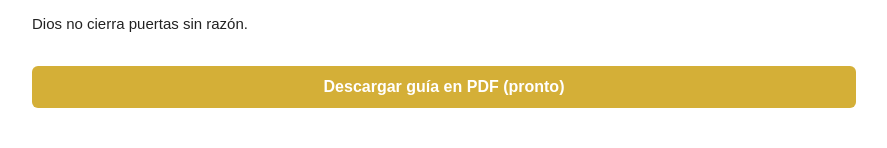
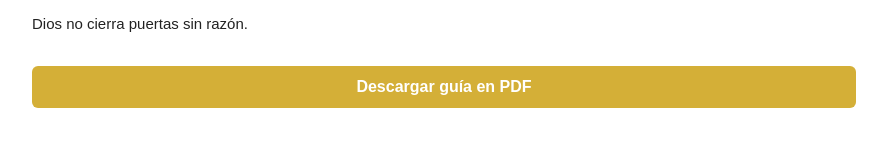
Before and after one commit to Avanza100/si-se-puede, a plain HTML site: page guia.html in a window 1280 px wide. Shown: the part 2960-3108 px from the top of the page, without its empty margins (208-1095 px from the left). Drawn offline with Linux system fonts and the light colour scheme.

Commit message:
Update guia.html

```diff
--- a/guia.html
+++ b/guia.html
@@ -139,7 +139,7 @@ Reaccioná a una historia con 👍 o 😌 y NADA MÁS.</p>
 <p>La paz atrae lo que es tuyo.</p>
 <p>Dios no cierra puertas sin razón.</p>
 
-<a class="btn" href="#">Descargar guía en PDF (pronto)</a>
+<a class="btn" href="/guia.pdf" download>Descargar guía en PDF</a>
 
 <div class="footer">
   © 2025 Amor de Regreso — volverconmiamor.com<br/>
```
